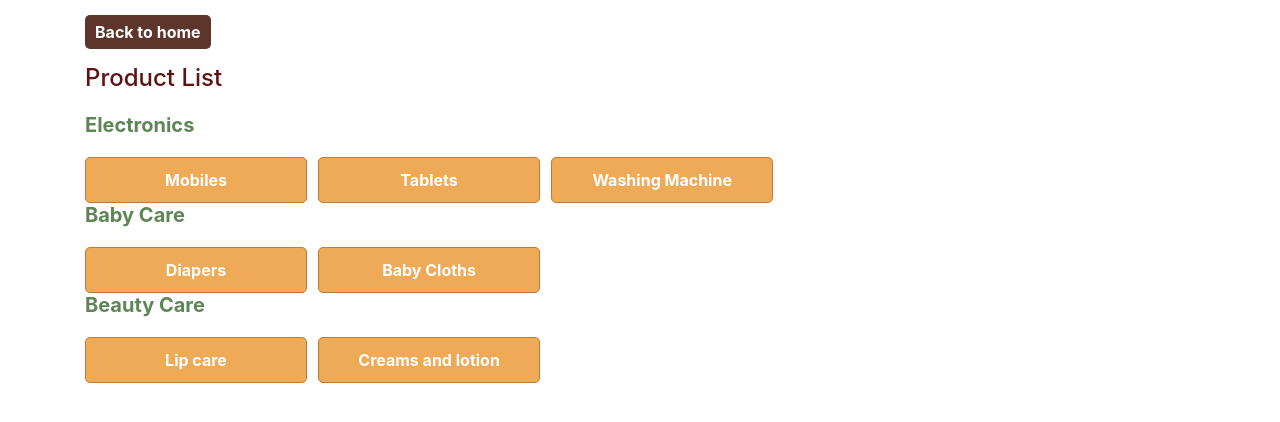
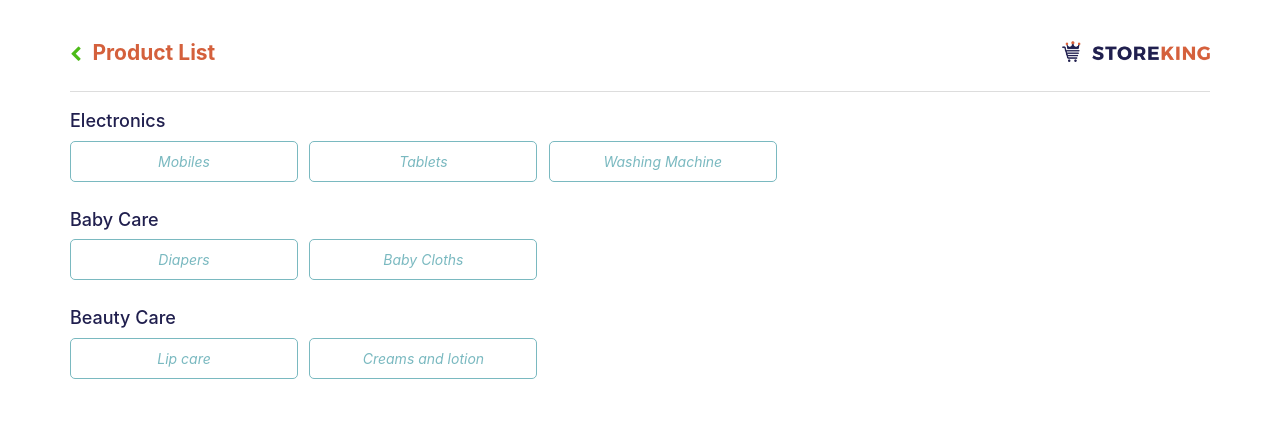
Before and after one commit to palashsinharay/storek, an Angular app: page /listproduct in a window 1280 px wide. Shown: the top 422 px of the page. Built offline with nearby package versions, Linux system fonts and the light colour scheme.

Commit message:
product listing page ui

```diff
--- a/src/app/list-product/list-product.component.css
+++ b/src/app/list-product/list-product.component.css
@@ -1,13 +1,7 @@
-h2{
-    font-size: 24px;
-    color: #5e1212;
-    margin: 0 0 20px 0;
-}
 h3{
-    color: #5e8555;
-    font-size: 20px;
-    margin: 0 0 20px;
-    font-weight: bold;
+    color: #201f4e;
+    font-size: 18px;
+    margin: 18px 0 9px;
 }
 .list{
     list-style-type: none;
@@ -20,21 +14,41 @@ h3{
 
 .list li a{
     display: block;
-    border: #c17a31 1px solid;
-    background: #eeaa56;
+    border: #7ab9c0 1px solid;
     border-radius: 5px;
     text-align: center;
-    padding: 10px;
+    padding: 9px;
+    cursor: pointer;
+    margin-bottom: 9px;
+    color: #7ab9c0;
+    font-size: 14px;
+    font-style: italic;
+}
+.list li a:hover{
+    background: #7ab9c0;
     color: #fff;
+    text-decoration: none;
+}
+.padd{padding: 40px 0;}
+.alert{
+    margin-top: 6px;
+    font-size: 12px;
+    padding: 6px;
+}
+.head{
+    margin-bottom: 18px;
+    border-bottom: #ddd 1px solid;
+    padding-bottom: 18px;
+}
+.head img{float: right; height: 22px;}
+.head h2{
+    font-size: 21px;
+    float: left;
     font-weight: bold;
-    cursor: pointer;
+    color: #d4603c;
 }
-.back{
-    margin: 15px 0;
-    display: inline-block;
-    background: #5e352b;
-    color: #fff;
-    font-weight: bold;
-    border-radius: 5px;
-    padding: 5px 10px;
+.head h2 a{
+    color: #4cbb17;
+    font-size: 16px;
+    margin-right: 6px;
 }
--- a/src/app/list-product/list-product.component.html
+++ b/src/app/list-product/list-product.component.html
@@ -1,6 +1,8 @@
-<div class="container">
-  <a [routerLink]="['/']" class="back">Back to home </a>
-  <h2>Product List </h2>
+<div class="container padd">
+    <div class="head clearfix">
+      <h2><a [routerLink]="['/']"><i class="fa fa-chevron-left"></i></a> Product List</h2>
+      <img src="../../assets/logo.png" alt=""/>
+    </div>
   <div *ngFor="let catagory of categories">
     <h3>{{catagory.name}}</h3>
     <ul class="list">
--- a/src/app/product-sub-cat/product-sub-cat.component.css
+++ b/src/app/product-sub-cat/product-sub-cat.component.css
@@ -32,5 +32,8 @@ ul a.edit{
 }
 ul a.edit i{font-size: 10px;}
 ul li{
-    padding: 6px 0;
+    padding: 6px 12px;
 }
+ul li:nth-child(even){
+    background: rgba(122, 185, 192, 0.1);
+}
--- a/src/styles.css
+++ b/src/styles.css
@@ -4,3 +4,15 @@
 .form-control.ng-touched.ng-invalid {
     border: 2px solid red;
 }
+a{
+    -webkit-transition: 0.5s ease-in-out;
+    -moz-transition: 0.5s ease-in-out;
+    -o-transition: 0.5s ease-in-out;
+    transition: 0.5s ease-in-out;
+}
+a:hover{
+    -webkit-transition: 0.5s ease-in-out;
+    -moz-transition: 0.5s ease-in-out;
+    -o-transition: 0.5s ease-in-out;
+    transition: 0.5s ease-in-out;
+}
```
